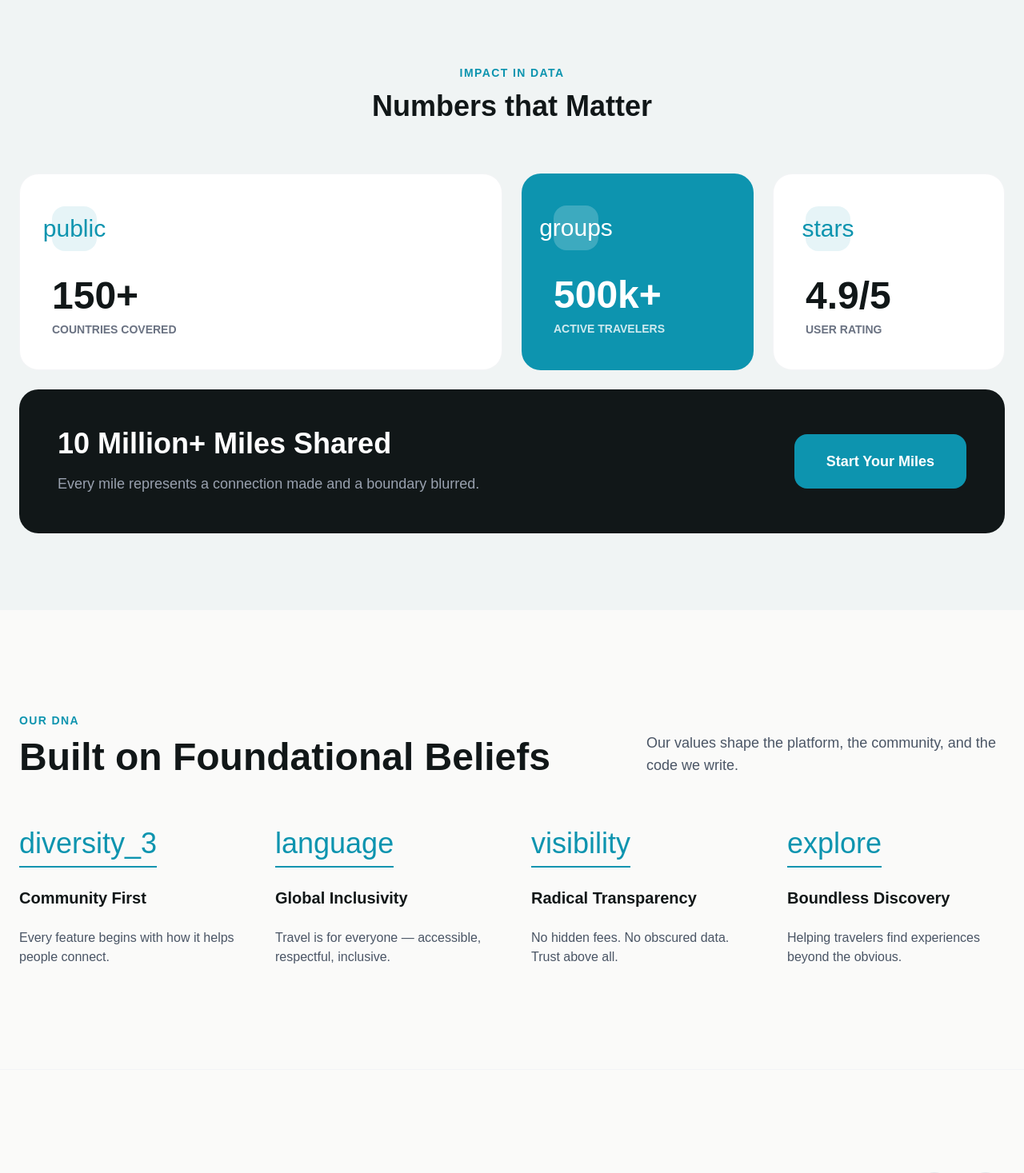
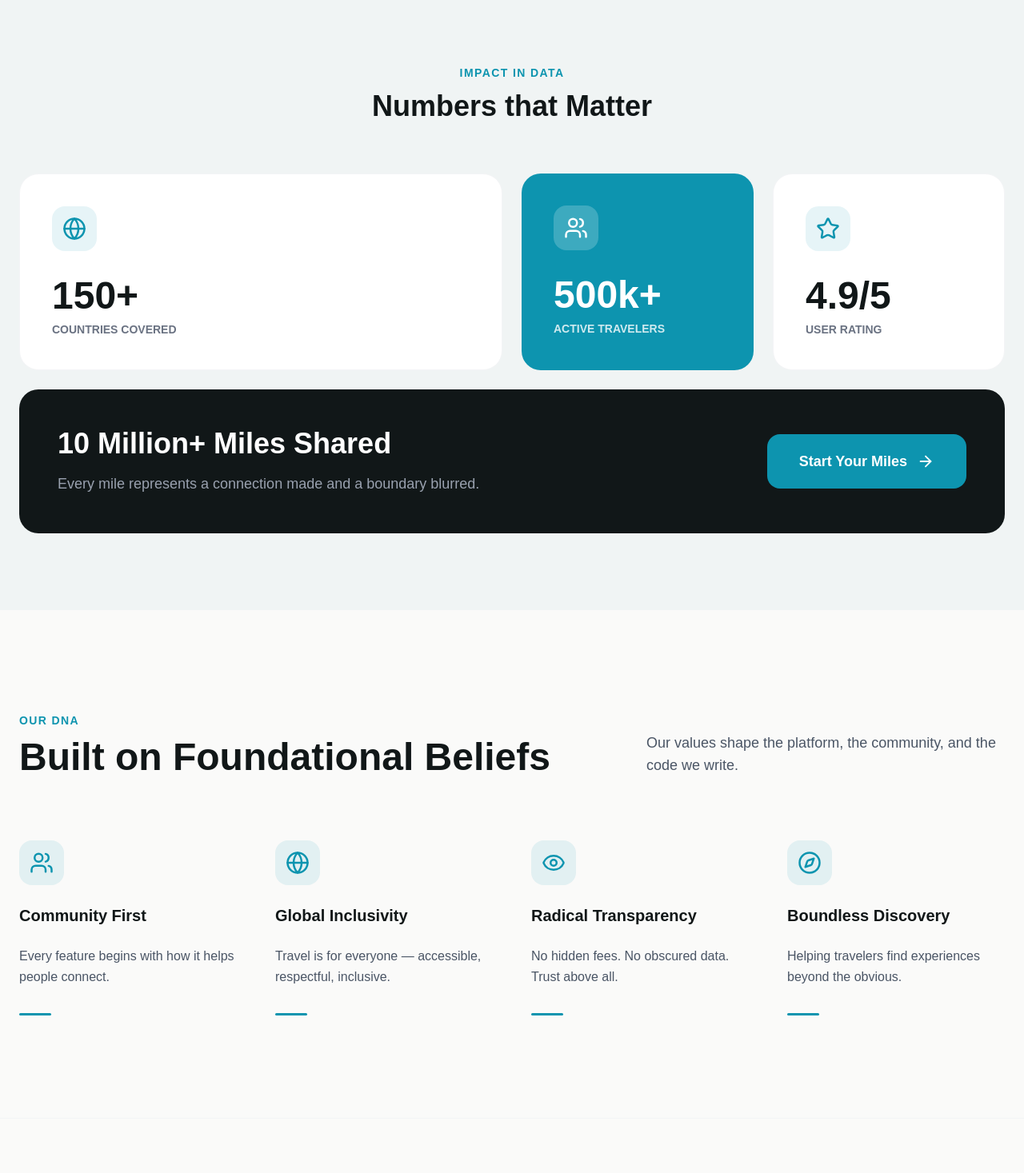
Before and after one commit to egbejob680/setlinn, a Next.js app: page /about in a window 1280 px wide. Shown: the part 1582-3049 px from the top of the page at 80% size. Built offline with nearby package versions, Linux system fonts and the light colour scheme.

Commit message:
modified

```diff
--- a/components/about/StatsSection.tsx
+++ b/components/about/StatsSection.tsx
@@ -1,56 +1,72 @@
+import {
+  Globe,
+  Users,
+  Star,
+  ArrowRight
+} from "lucide-react"
+
 export default function StatsSection() {
   return (
     <section className="py-24 px-6 bg-[#f0f4f4]">
       <div className="max-w-7xl mx-auto">
+
+        {/* Header */}
         <div className="text-center mb-16">
           <h4 className="text-[#0d94af] font-bold uppercase tracking-widest text-sm mb-3">
             Impact in Data
           </h4>
-            <h2 className="text-4xl font-black">Numbers that Matter</h2>
+          <h2 className="text-4xl font-black text-[#111718]">
+            Numbers that Matter
+          </h2>
         </div>
 
+        {/* Stats Grid */}
         <div className="grid grid-cols-1 md:grid-cols-4 gap-6">
-            {/* Card 1 */}
+
+          {/* Card 1 — Countries */}
           <div className="md:col-span-2 bg-white p-10 rounded-3xl border border-gray-100">
             <div className="w-14 h-14 rounded-2xl bg-[#0d94af]/10 flex items-center justify-center mb-8">
-                <span className="material-symbols-outlined text-[#0d94af] text-3xl">
-                  public
-                </span>
+              <Globe className="text-[#0d94af]" size={30} />
             </div>
-              <h3 className="text-5xl font-black mb-2">150+</h3>
+
+            <h3 className="text-5xl font-black mb-2 text-[#111718]">
+              150+
+            </h3>
             <p className="text-gray-500 uppercase text-sm font-semibold">
               Countries Covered
             </p>
           </div>
 
-            {/* Card 2 */}
+          {/* Card 2 — Travelers */}
           <div className="bg-[#0d94af] p-10 rounded-3xl text-white">
             <div className="w-14 h-14 rounded-2xl bg-white/20 flex items-center justify-center mb-8">
-                <span className="material-symbols-outlined text-3xl">
-                  groups
-                </span>
+              <Users size={30} />
             </div>
-              <h3 className="text-5xl font-black mb-2">500k+</h3>
+
+            <h3 className="text-5xl font-black mb-2">
+              500k+
+            </h3>
             <p className="uppercase text-sm font-semibold text-white/80">
               Active Travelers
             </p>
           </div>
 
-            {/* Card 3 */}
+          {/* Card 3 — Rating */}
           <div className="bg-white p-10 rounded-3xl border border-gray-100">
             <div className="w-14 h-14 rounded-2xl bg-[#0d94af]/10 flex items-center justify-center mb-8">
-                <span className="material-symbols-outlined text-[#0d94af] text-3xl">
-                  stars
-                </span>
+              <Star className="text-[#0d94af]" size={30} />
             </div>
-              <h3 className="text-5xl font-black mb-2">4.9/5</h3>
+
+            <h3 className="text-5xl font-black mb-2 text-[#111718]">
+              4.9/5
+            </h3>
             <p className="text-gray-500 uppercase text-sm font-semibold">
               User Rating
             </p>
           </div>
 
           {/* Wide CTA */}
-            <div className="md:col-span-4 bg-[#111718] text-white p-12 rounded-3xl flex flex-col md:flex-row items-center justify-between gap-8">
+          <div className="md:col-span-4 bg-[#111718] text-white p-12 rounded-3xl flex flex-col md:flex-row items-center justify-between gap-10">
             <div>
               <h3 className="text-4xl font-black mb-4">
                 10 Million+ Miles Shared
@@ -60,10 +76,12 @@ export default function StatsSection() {
               </p>
             </div>
 
-              <button className="bg-[#0d94af] px-10 py-5 rounded-2xl font-bold text-lg">
+            <button className="bg-[#0d94af] px-10 py-5 rounded-2xl font-bold text-lg flex items-center gap-3 hover:opacity-90 transition">
               Start Your Miles
+              <ArrowRight size={22} />
             </button>
           </div>
+
         </div>
       </div>
     </section>
--- a/components/about/ValuesSection.tsx
+++ b/components/about/ValuesSection.tsx
@@ -1,13 +1,22 @@
+import {
+  Users,
+  Globe,
+  Eye,
+  Compass
+} from "lucide-react"
+
 export default function ValuesSection() {
   return (
     <section className="py-32 px-6">
       <div className="max-w-7xl mx-auto">
-          <div className="flex flex-col md:flex-row md:items-end justify-between mb-16 gap-8">
+
+        {/* Header */}
+        <div className="flex flex-col md:flex-row md:items-end justify-between mb-20 gap-8">
           <div>
             <h4 className="text-[#0d94af] font-bold uppercase tracking-widest text-sm mb-3">
               Our DNA
             </h4>
-              <h2 className="text-4xl md:text-5xl font-black">
+            <h2 className="text-4xl md:text-5xl font-black text-[#111718]">
               Built on Foundational Beliefs
             </h2>
           </div>
@@ -17,40 +26,53 @@ export default function ValuesSection() {
           </p>
         </div>
 
+        {/* Values Grid */}
         <div className="grid grid-cols-1 md:grid-cols-2 lg:grid-cols-4 gap-12">
           {[
             {
-                icon: "diversity_3",
+              icon: Users,
               title: "Community First",
               desc: "Every feature begins with how it helps people connect."
             },
             {
-                icon: "language",
+              icon: Globe,
               title: "Global Inclusivity",
               desc: "Travel is for everyone — accessible, respectful, inclusive."
             },
             {
-                icon: "visibility",
+              icon: Eye,
               title: "Radical Transparency",
               desc: "No hidden fees. No obscured data. Trust above all."
             },
             {
-                icon: "explore",
+              icon: Compass,
               title: "Boundless Discovery",
               desc: "Helping travelers find experiences beyond the obvious."
             }
-            ].map((item) => (
-              <div key={item.title} className="flex flex-col gap-6">
-                <div className="border-b-2 border-[#0d94af] w-fit pb-2 text-[#0d94af]">
-                  <span className="material-symbols-outlined text-4xl">
-                    {item.icon}
-                  </span>
+          ].map(({ icon: Icon, title, desc }) => (
+            <div
+              key={title}
+              className="flex flex-col gap-6 group"
+            >
+              {/* Icon */}
+              <div className="w-14 h-14 rounded-2xl bg-[#0d94af]/10 flex items-center justify-center">
+                <Icon size={30} className="text-[#0d94af]" />
               </div>
-                <h3 className="text-xl font-bold">{item.title}</h3>
-                <p className="text-gray-600">{item.desc}</p>
+
+              {/* Content */}
+              <h3 className="text-xl font-bold text-[#111718]">
+                {title}
+              </h3>
+              <p className="text-gray-600 leading-relaxed">
+                {desc}
+              </p>
+
+              {/* Accent line */}
+              <div className="w-10 h-0.75 bg-[#0d94af] rounded-full mt-2" />
             </div>
           ))}
         </div>
+
       </div>
     </section>
   )
--- a/components/layout/Header.tsx
+++ b/components/layout/Header.tsx
@@ -9,6 +9,9 @@ export default function Header() {
 
   useEffect(() => {
     document.body.style.overflow = open ? "hidden" : "auto"
+    return () => {
+      document.body.style.overflow = "auto"
+    }
   }, [open])
 
   return (
@@ -60,9 +63,17 @@ export default function Header() {
         </button>
       </div>
 
-      {/* Mobile Menu */}
+      {/* MOBILE MENU */}
       {open && (
-        <div className="md:hidden fixed inset-0 top-20 bg-white z-40 animate-slideDown">
+        <>
+          {/* Dark overlay */}
+          <div
+            className="fixed inset-0 bg-black/30 z-40"
+            onClick={() => setOpen(false)}
+          />
+
+          {/* Menu */}
+          <div className="md:hidden fixed inset-0 top-20 bg-white z-50 animate-slideDown">
             <nav className="flex flex-col px-6 pt-6 gap-6">
               <MobileLink href="/community" onClick={() => setOpen(false)}>
                 Community
@@ -92,12 +103,13 @@ export default function Header() {
               </div>
             </nav>
           </div>
+        </>
       )}
     </header>
   )
 }
 
-/* Helpers */
+/* ================= HELPERS ================= */
 
 function NavLink({
   href,
```
Lines whose indentation alone changed are shown as unchanged.
